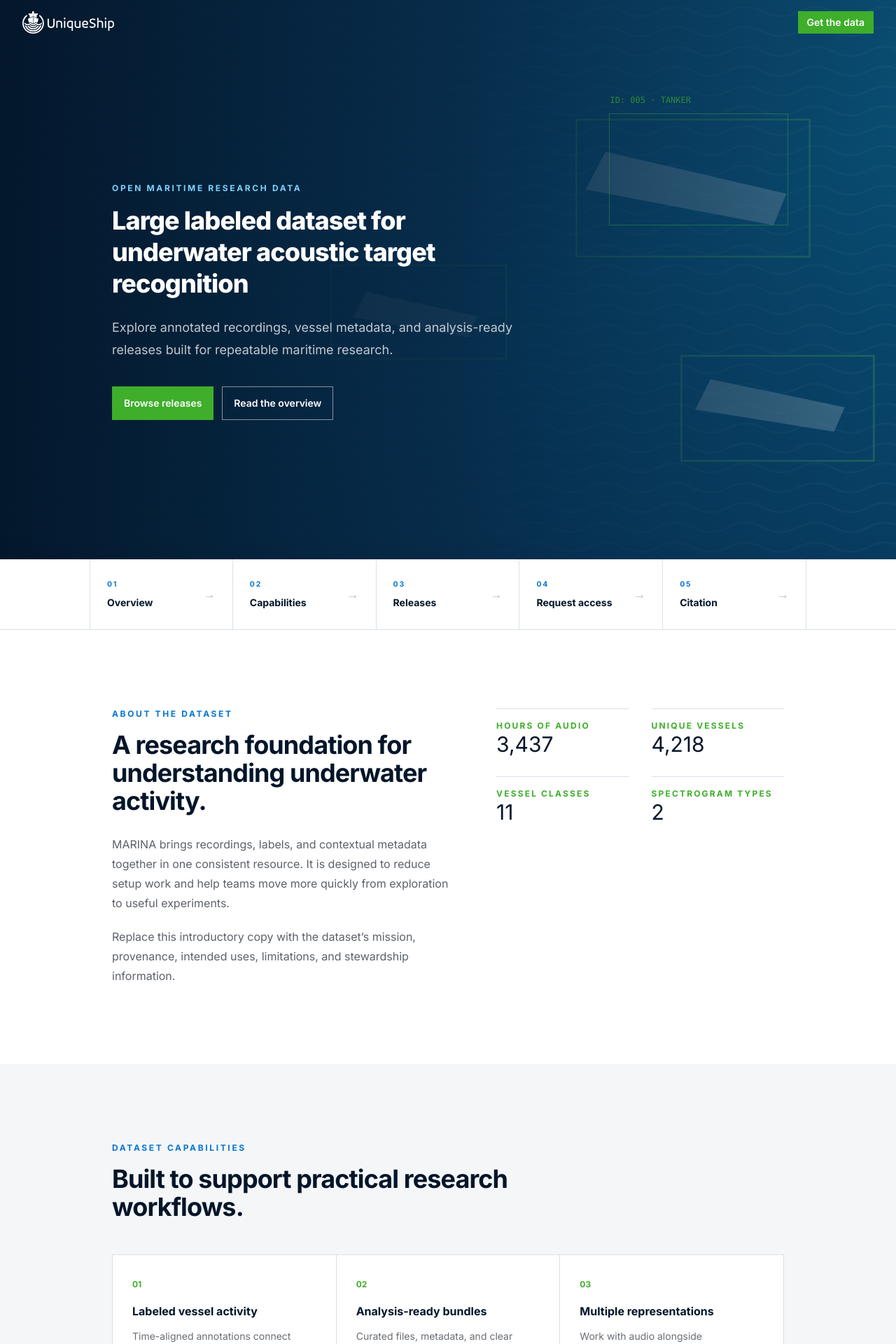
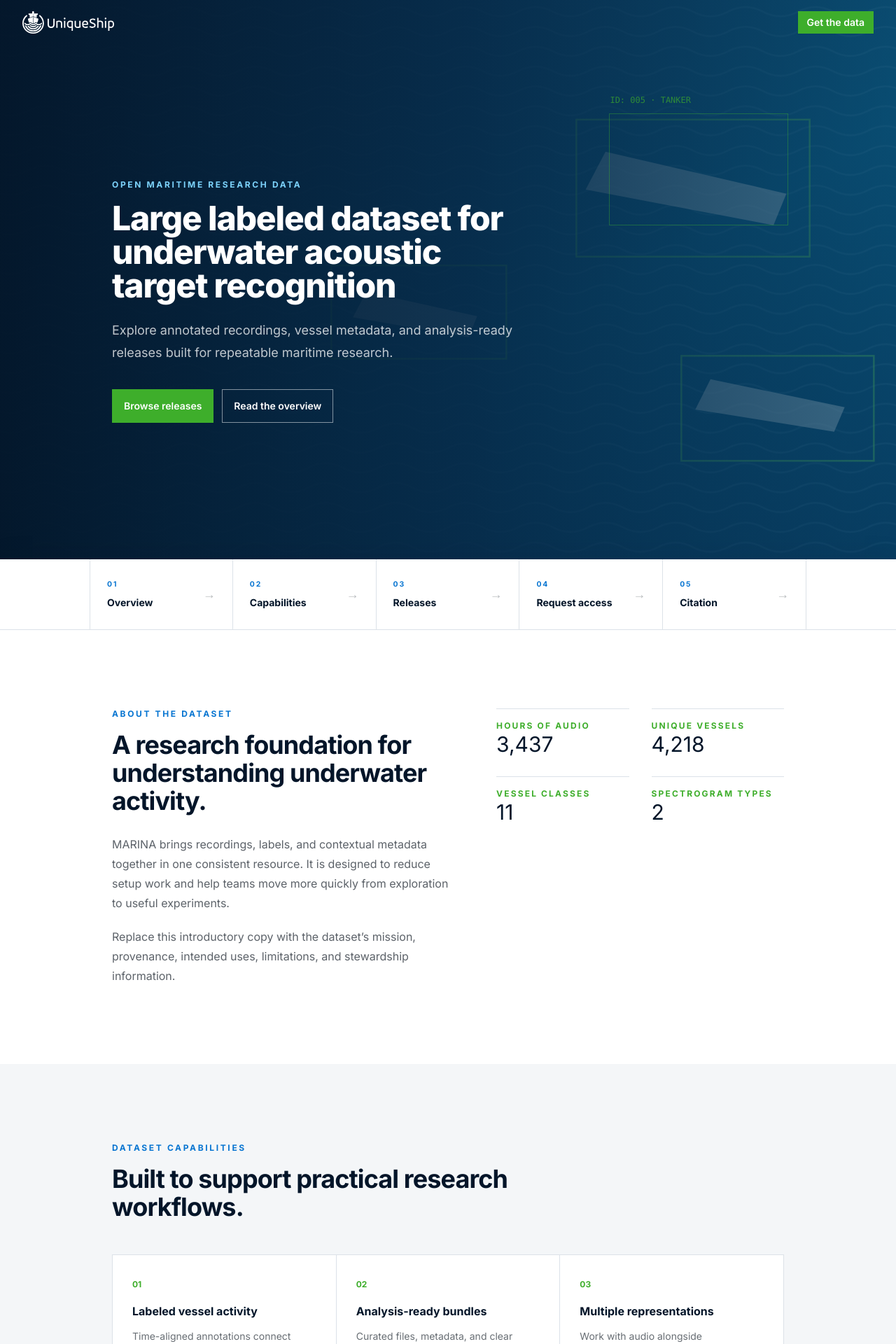
Before and after one commit to Kitware/UniqueShipData, a Jekyll site: the page built from index.md, in a window 1280 px wide. Shown: the top 1920 px of the page at 70% size. Built offline with Jekyll 4.4.1, drawn with Linux system fonts in a browser that asks for light colours.

Commit message:
Improve legibility of hero

```diff
--- a/_layouts/home.html
+++ b/_layouts/home.html
@@ -18,8 +18,8 @@ layout: default
   <div class="site-container flex flex-1 items-center pb-40 pt-10 md:pb-36">
     <div class="max-w-xl">
       {% if page.hero.subheadline %}<p class="eyebrow !text-sky-300">{{ page.hero.subheadline | escape }}</p>{% endif %}
-      <h1 class="text-4xl font-extrabold leading-tight tracking-tight md:text-6xl">{{ page.hero.headline | escape }}</h1>
-      {% if page.hero.text %}<p class="mt-6 max-w-lg text-lg leading-8 text-white/75">{{ page.hero.text | escape }}</p>{% endif %}
+      <h1 class="text-4xl font-extrabold leading-tight tracking-tight md:text-5xl">{{ page.hero.headline | escape }}</h1>
+      {% if page.hero.text %}<p class="mt-6 text-lg leading-8 text-white/75">{{ page.hero.text | escape }}</p>{% endif %}
       {% if page.hero.buttons %}<div class="mt-9 flex flex-wrap gap-3">{% for button in page.hero.buttons %}{% if button.style == "primary" %}<a class="btn btn-primary rounded-none" href="{{ button.url }}">{{ button.label | escape }}</a>{% else %}<a class="btn btn-outline rounded-none border-white/50 text-white hover:border-white hover:bg-white hover:text-navy-950" href="{{ button.url }}">{{ button.label | escape }}</a>{% endif %}{% endfor %}</div>{% endif %}
     </div>
   </div>
```
